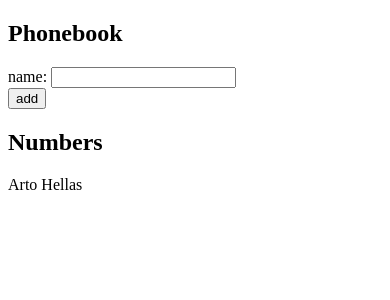
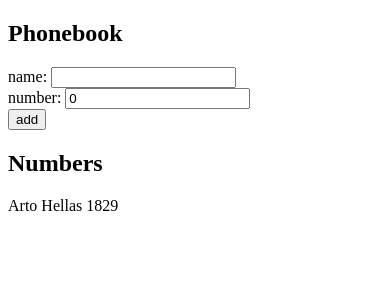
Before and after one commit to Bakaryjobe21/part2, a React (Create React App) app in the folder part-2/: page / in a window 390 px wide. Shown: the top 300 px of the page. Built offline with nearby package versions, Linux system fonts and the light colour scheme; the HTML template or start-up script is replaced by a standard one.

Commit message:
2.8: The Phonebook Step3

```diff
--- a/part-2/src/App.js
+++ b/part-2/src/App.js
@@ -4,12 +4,17 @@ import React, { useState } from 'react'
 
 const App = () => {
   const [ persons, setPersons ] = useState([
-    { name: 'Arto Hellas'}
+    { name: 'Arto Hellas',number:1829}
   ])
   const [ newName, setNewName ] = useState('')
+  const [newNumber,setNewNumber]=useState(0)
 
   const name=(e)=>{
     setNewName(e.target.value)
+  }
+
+  const number=(e)=>{
+    setNewNumber(e.target.value)
   }
 
   const  addPerson= (event) => {
@@ -18,7 +23,7 @@ const App = () => {
     const noteObject = {
 
       name: newName,
-      id:1
+      number:newNumber
     }
 
     //noteObject.name===secName?  window.alert(`${noteObject.name} is not part of the phonebook`):
@@ -32,6 +37,7 @@ const App = () => {
   }
 
     setNewName('')
+    setNewNumber()
   }
 
 
@@ -50,13 +56,15 @@ const App = () => {
         <div>
           name: <input value={newName} onChange={name}/>
         </div>
+         <div>number: <input value={newNumber} onChange={number} /></div>
+
         <div>
           <button type="submit">add</button>
         </div>
       </form>
       <h2>Numbers</h2>
       {persons.map((names)=>{
-        return <div> <p key={names.name}>{names.name}</p></div>
+        return <div> <p key={names.name}>{names.name} {names.number}</p></div>
       })}
 
     </div>
```
